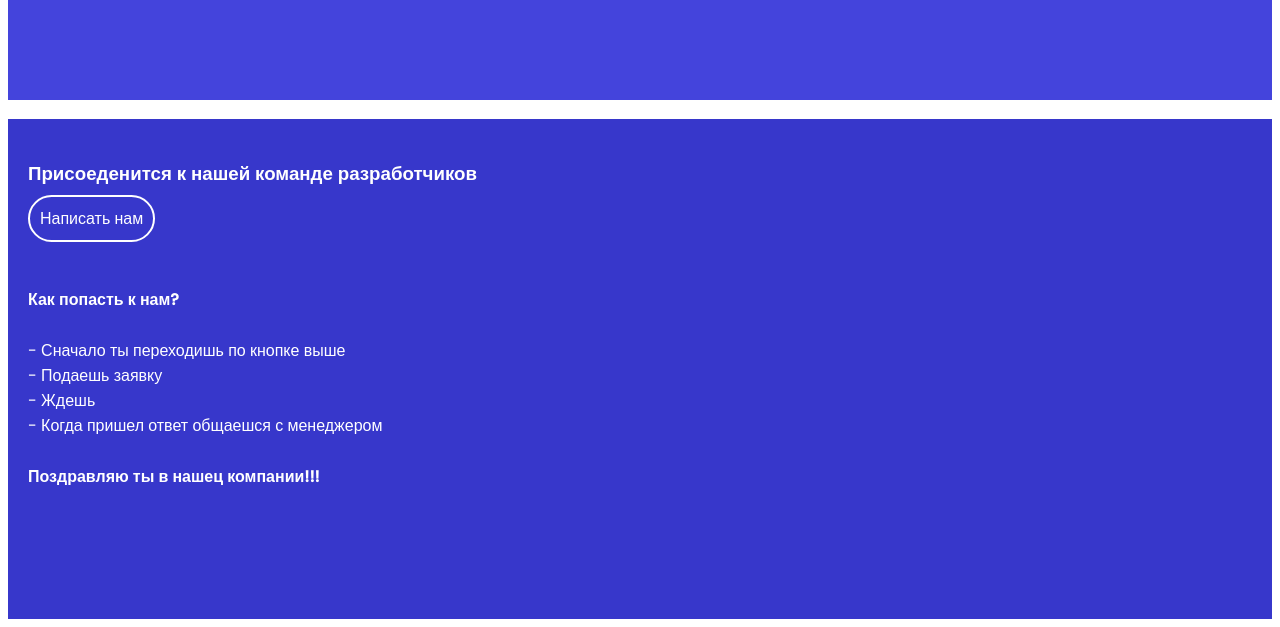
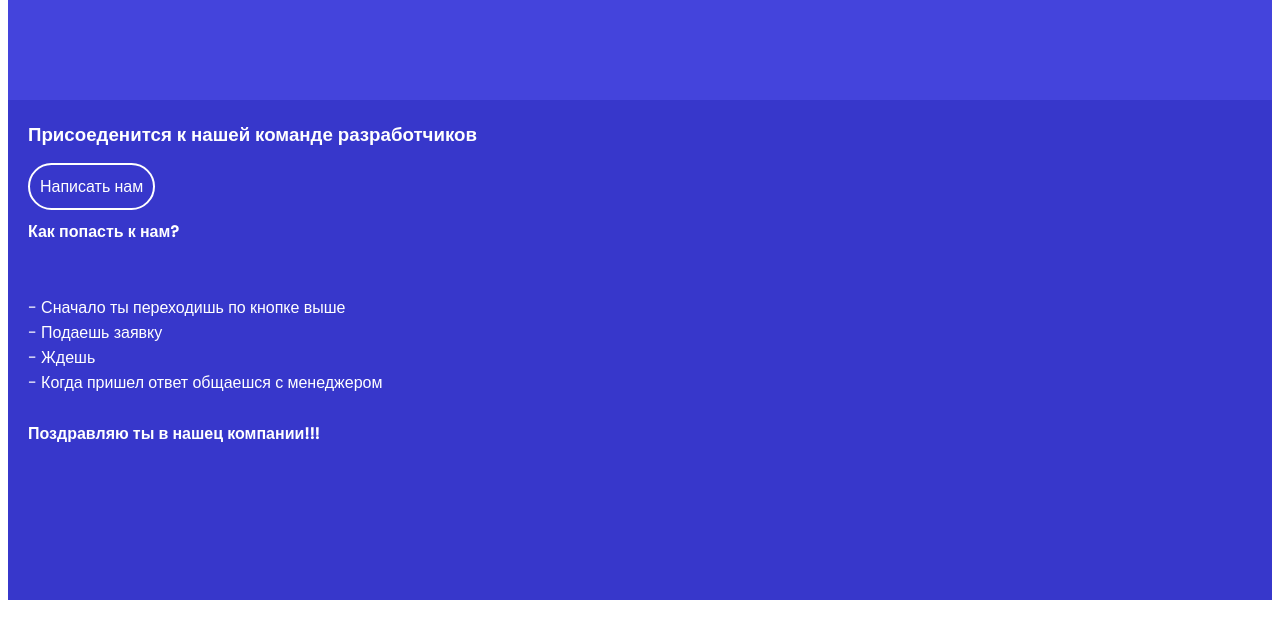
Before and after one commit to maxsieger/PortfokioProjectTwo, a plain HTML site: page Портфолио 2/Index.html in a window 1280 px wide. Shown: the part 268-895 px from the top of the page. Drawn offline with Linux system fonts and the light colour scheme.

Commit message:
commit 2

```diff
--- a/Портфолио 2/style.css
+++ b/Портфолио 2/style.css
@@ -57,10 +57,11 @@ a {
 }
 
 .text_in_two_section {
+    margin: 0;
     padding-left: 20px;
-    padding-top: 40px;
+    padding-top: 20px;
     color: white;
-    display: block;
+    padding-bottom: 25px;
 }
 
 .btn {
```
